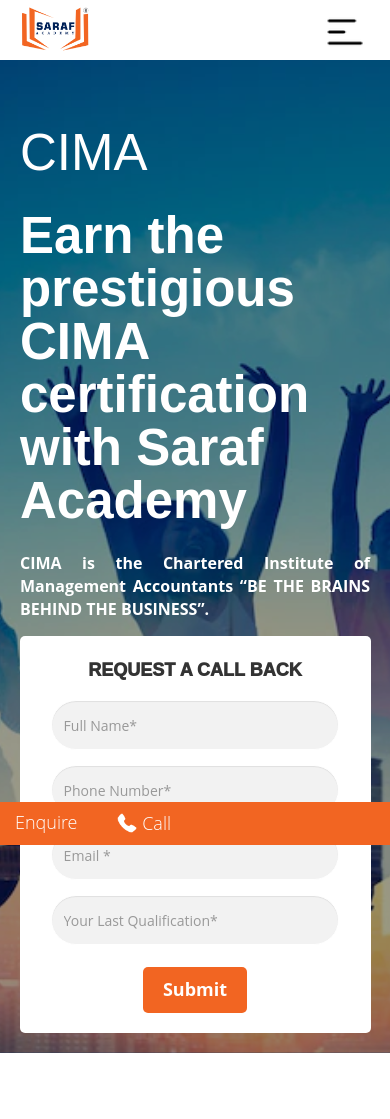
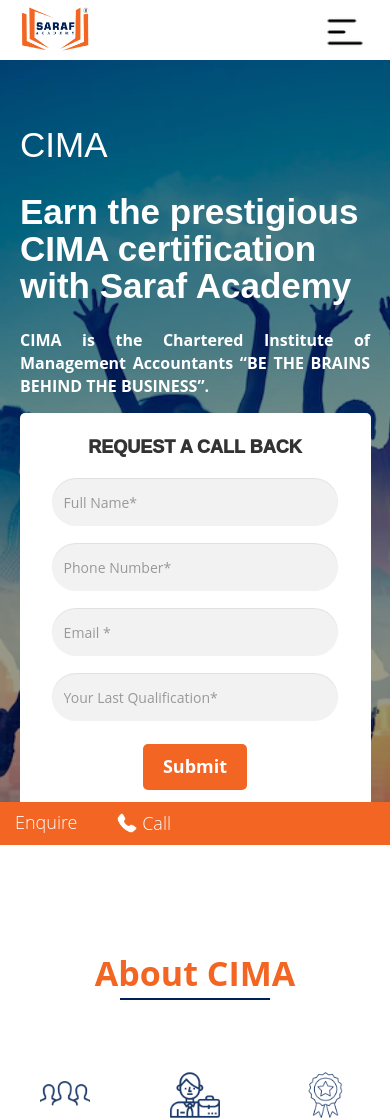
Before and after one commit to chirayatahalder/saraf, a PHP site: page /cima.html in a window 390 px wide. Shown: the top 1119 px of the page. Run offline with PHP 8.4, Linux system fonts and the light colour scheme; some libraries are stand-ins or nearby versions.

Commit message:
Add files via upload

```diff
--- a/css/style.css
+++ b/css/style.css
@@ -3869,7 +3869,8 @@ filter: grayscale(0);
 }
 @media only screen and (max-width:768px){
 	.banner h1{
-		font-size: 35px;
+		font-size: 35px !important;
+		line-height: 37px !important;
 	}
 	.col-xs-offset-3 {
 		margin-left: 25%;
```
